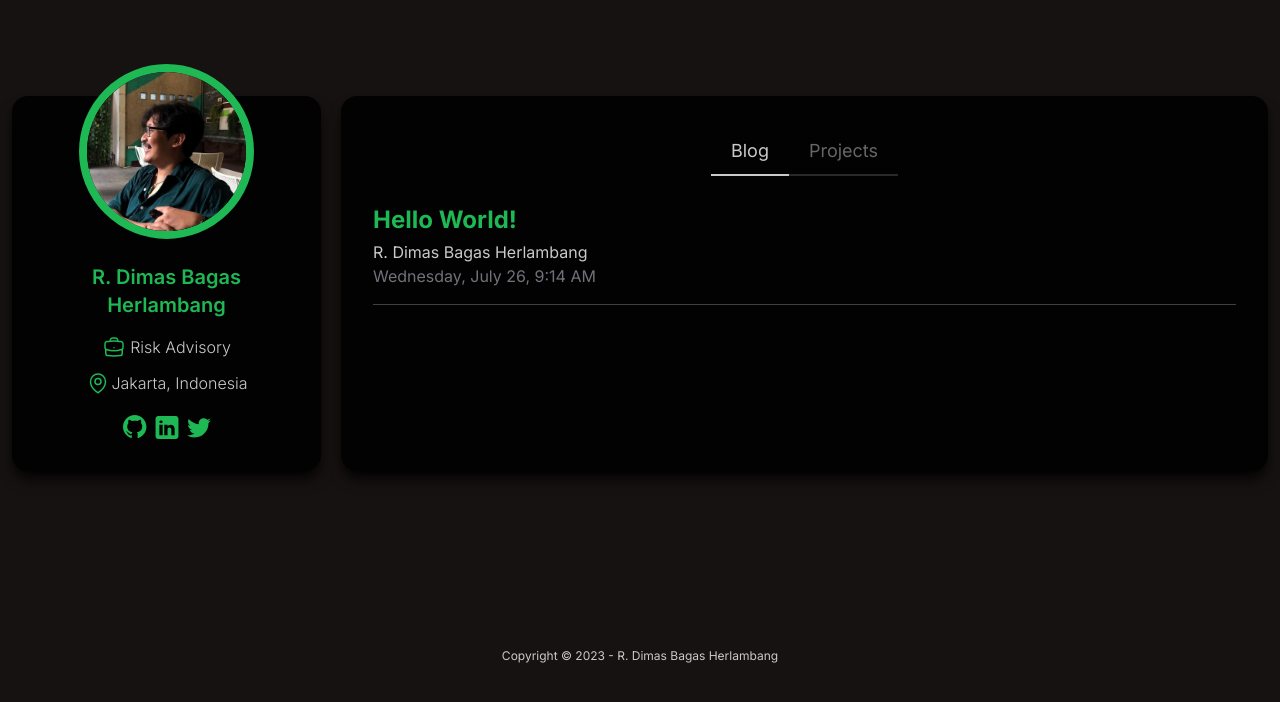
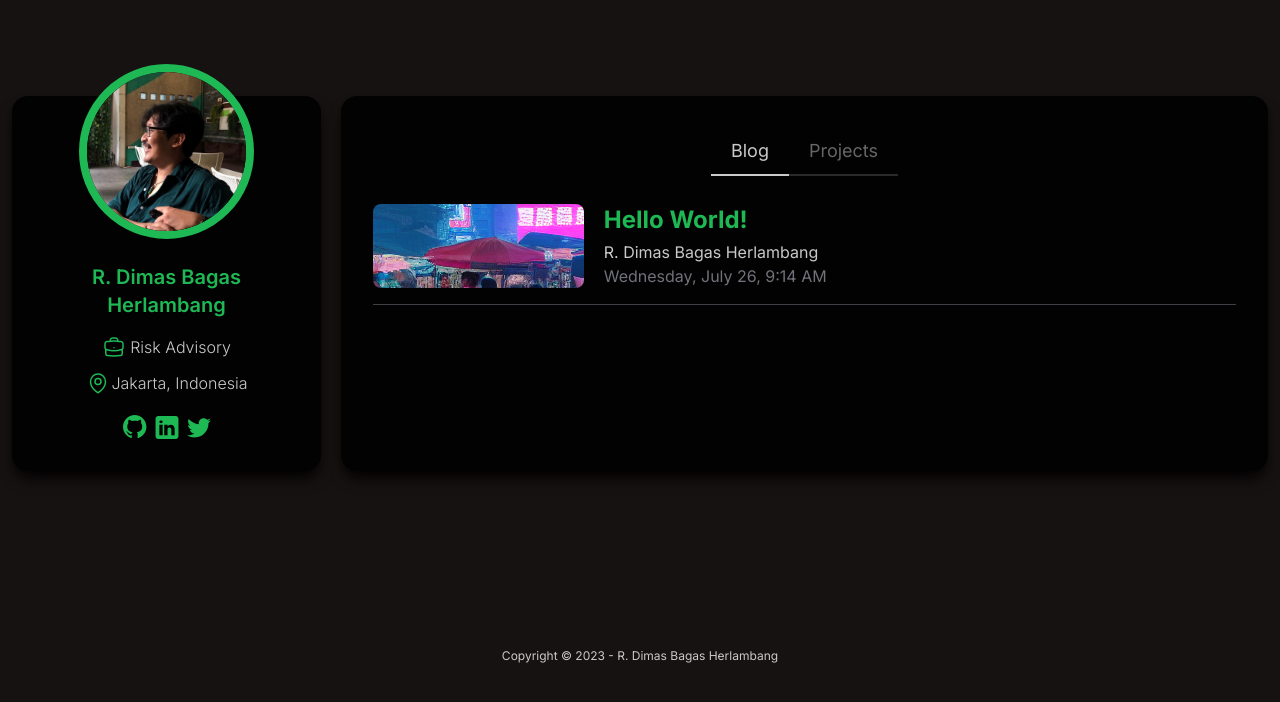
Before and after one commit to bagasbgy/blog, a Next.js app: page / in a window 1280 px wide. Shown: the top 702 px of the page. Built offline with nearby package versions, Linux system fonts and the light colour scheme.

Commit message:
feat: thumbnail and styling

```diff
--- a/app/blog/[year]/[month]/[id]/page.tsx
+++ b/app/blog/[year]/[month]/[id]/page.tsx
@@ -32,19 +32,21 @@ export const generateMetadata = async ({ params }: Props) => {
     const postContent: PostData = await getPostData(params.year, params.month, params.id)
 
     return {
-        title: postContent.frontMatter.title
+        title: postContent.data.title
     }
 }
 
 const Post = async ({ params }: Props) => {
     const postContent: PostContent = await getPostContent(params.year, params.month, params.id)
-    const date = toHumanDate(toDate(postContent.frontMatter.date))
+    const date = toHumanDate(toDate(postContent.data.date))
 
     return (
         <>
-            <div className="text-primary text-3xl font-bold mb-0">{postContent.frontMatter.title}</div>
+            <div className="text-primary text-3xl font-bold break-all mb-0">
+                {postContent.data.title}
+            </div>
             <div className="text-base-content text-sm lg:text-base">
-                {postContent.frontMatter.author}
+                {postContent.data.author}
             </div>
             <div className="text-zinc-500 text-sm lg:text-base -mt-1">
                 {date}
@@ -72,7 +74,7 @@ const Post = async ({ params }: Props) => {
                     remarkPlugins={[remarkUnwrapImages]}
                     rehypePlugins={[rehypeHighlight]}
                 >
-                    {postContent.contentHtml}
+                    {postContent.content}
                 </ReactMarkdown>
             </article>
             <Link className="inline-flex flex-row items-center text-lg font-bold" href="/">
--- a/blog/2023/07/hello-world.md
+++ b/blog/2023/07/hello-world.md
@@ -2,8 +2,10 @@
 title: "Hello World!"
 author: "R. Dimas Bagas Herlambang"
 date: "2023-07-26 16:14:59+0700"
+thumbnail: "cover.png"
+conda: "blog"
 ---
 
-![Indonesian cyberpunk street market, generated using Stable Diffusion v1.5 and Cyberpunk Scene LoRA. {{ "width": 600, "height": 300 }}](/blog/2023/07/hello-world/cover.png)
+![Indonesian cyberpunk street market, generated using Stable Diffusion v1.5 and Cyberpunk Scene LoRA.](/blog/2023/07/hello-world/cover.png)
 
-This is one of my (many) blogging attempts, and the second one that use markdown as the writing medium. I used [blogdown](https://github.com/rstudio/blogdown) in my previous blog since I mainly use R for my data science related tasks. After migrated to Python and React, I decided to use [Next.js](https://nextjs.org/) using it's Static Site Generator feature, which (after some hacking) could seamlessly support markdown and Jupyter Notebook as the page source&#8212;will definitely share my experience in developing this blog soon! 😎
+This is one of my (many) blogging attempts, and the second one that use markdown as the writing medium. I used [blogdown](https://github.com/rstudio/blogdown) in my previous blog since I mainly use R for my data science related tasks. After migrated to Python and React, I decided to use [Next.js](https://nextjs.org/) for its Static Site Generator (SSG) feature, which (after some hacking) could seamlessly support markdown and Jupyter Notebook as the page source&#8212;will definitely share my experience in developing this blog soon! 😎
--- a/components/HomeTab.tsx
+++ b/components/HomeTab.tsx
@@ -2,6 +2,7 @@
 
 import { toDate, toHumanDate } from "@/lib/date"
 import { PostData } from "@/lib/posts"
+import Image from "next/image"
 import Link from "next/link"
 import { useState } from "react"
 
@@ -18,19 +19,31 @@ const HomeTab = ({ postsData }: { postsData: Array<PostData> }) => {
                 tabKey == "1" ?
                     <div>
                         {postsData.map((postData, idx) => {
-                            const date = toHumanDate(toDate(postData.frontMatter.date))
+                            const date = toHumanDate(toDate(postData.data.date))
                             return <div key={idx}>
-                                <div className="border-b border-zinc-700 pb-4 mb-4">
                                 <Link href={`/blog/${postData.year}/${postData.month}/${postData.id}`}>
-                                        <div className="text-2xl font-bold mb-0">{postData.frontMatter.title}</div>
-                                    </Link>
+                                    <div className="flex flex-row space-x-5 border-b border-zinc-700 pb-4 mb-4">
+                                        <div className="relative basis-1/4">
+                                            <Image
+                                                className="rounded-lg object-none"
+                                                src={postData.data.thumbnail ? `blog/${postData.year}/${postData.month}/${postData.id}/${postData.data.thumbnail}` : ""}
+                                                alt={postData.data.title}
+                                                fill
+                                            />
+                                        </div>
+                                        <div className="basis-3/4">
+                                                <div className="text-2xl font-bold line-clamp-1 break-all mb-0">
+                                                    {postData.data.title}
+                                                </div>
                                             <div className="text-base-content text-sm lg:text-base mt-1">
-                                        {postData.frontMatter.author}
+                                                {postData.data.author}
                                             </div>
                                             <div className="text-zinc-500 text-sm lg:text-base">
                                                 {date}
                                             </div>
                                         </div>
+                                    </div>
+                                </Link>
                             </div>
                         })}
                     </div>
--- a/lib/posts.tsx
+++ b/lib/posts.tsx
@@ -11,11 +11,11 @@ export interface PostData {
     year: string
     month: string
     id: string
-    frontMatter: FrontMatter
+    data: FrontMatter
 }
 
 export interface PostContent extends PostData {
-    contentHtml: string
+    content: string
 }
 
 const postsDirectory = path.join(process.cwd(), 'blog')
@@ -40,42 +40,40 @@ export const getSortedPostsData = () => {
                 const id = filename.replace(/\.md$/, '')
                 const fullPath = path.join(postsDirectory, year, month, filename)
                 const fileContents = fs.readFileSync(fullPath, 'utf8')
-                const matterResult = matter(fileContents)
-                const frontMatter = matterResult.data
+                const {data} = matter(fileContents)
 
                 postsData.push({
                     year,
                     month,
                     id,
-                    frontMatter,
+                    data,
                 })
             })
 
             templates.map((filename) => {
+                const id = filename.replace(/\.template\.md$/, '')
                 const mdFilename = filename.replace(/\.template\.md$/, ".md")
                 const notebook = filename.replace(/\.template\.md$/, ".ipynb")
+                const templatePath = path.join(postsDirectory, year, month, filename)
                 const fullPath = path.join(postsDirectory, year, month, mdFilename)
+                const templateContent = fs.readFileSync(templatePath, 'utf8')
+                const {data} = matter(templateContent)
 
-                fs.copyFileSync(path.join(postsDirectory, year, month, filename), fullPath)
-                execSync(`conda run -n blog jupyter nbconvert --to markdown ${path.join(postsDirectory, year, month, notebook)} --stdout >> ${fullPath}`)
-
-                const id = filename.replace(/\.template\.md$/, '')
-                const fileContents = fs.readFileSync(fullPath, 'utf8')
-                const matterResult = matter(fileContents)
-                const frontMatter = matterResult.data
+                fs.copyFileSync(templatePath, fullPath)
+                execSync(`conda run -n ${data.conda} jupyter nbconvert --to markdown ${path.join(postsDirectory, year, month, notebook)} --stdout >> ${fullPath}`)
 
                 postsData.push({
                     year,
                     month,
                     id,
-                    frontMatter,
+                    data,
                 })
             })
         })
     })
 
     return postsData.sort((a, b) => {
-        if (a.frontMatter.date < b.frontMatter.date) {
+        if (a.data.date < b.data.date) {
             return 1
         } else {
             return -1
@@ -92,7 +90,7 @@ export const getPostData = async (year: string, month: string, id: string) => {
         year,
         month,
         id,
-        frontMatter: data,
+        data,
     }
 }
 
@@ -102,7 +100,8 @@ export const getPostContent = async (year: string, month: string, id: string) =>
         const templatePath = path.join(postsDirectory, year, month, `${id}.template.md`)
         if (fs.existsSync(templatePath)) {
             fs.copyFileSync(templatePath, fullPath)
-            execSync(`conda run -n blog jupyter nbconvert --to markdown ${path.join(postsDirectory, year, month, `${id}.ipynb`)} --stdout >> ${fullPath}`)
+            const postData = await getPostData(year, month, id)
+            execSync(`conda run -n ${postData.data.conda} jupyter nbconvert --to markdown ${path.join(postsDirectory, year, month, `${id}.ipynb`)} --stdout >> ${fullPath}`)
         }
     }
     const fileContents = fs.readFileSync(fullPath, 'utf8')
@@ -113,7 +112,7 @@ export const getPostContent = async (year: string, month: string, id: string) =>
         year,
         month,
         id,
-        frontMatter: data,
-        contentHtml: content,
+        data,
+        content,
     }
 }
```
Also changed, not shown: blog/2023/07/hello-world.template.md (+2 -0 lines), 1 other file (tests, documents, lock files or other folders). Lines whose indentation alone changed are shown as unchanged.
